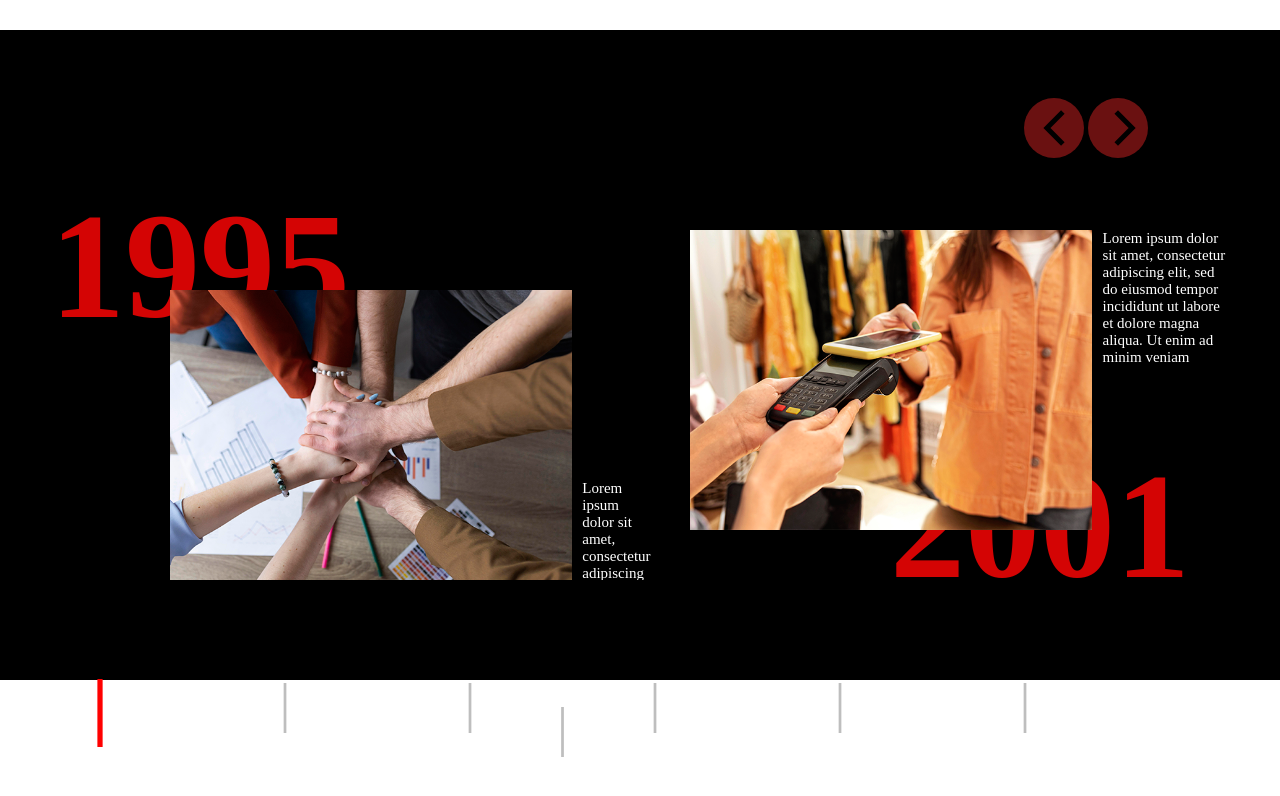
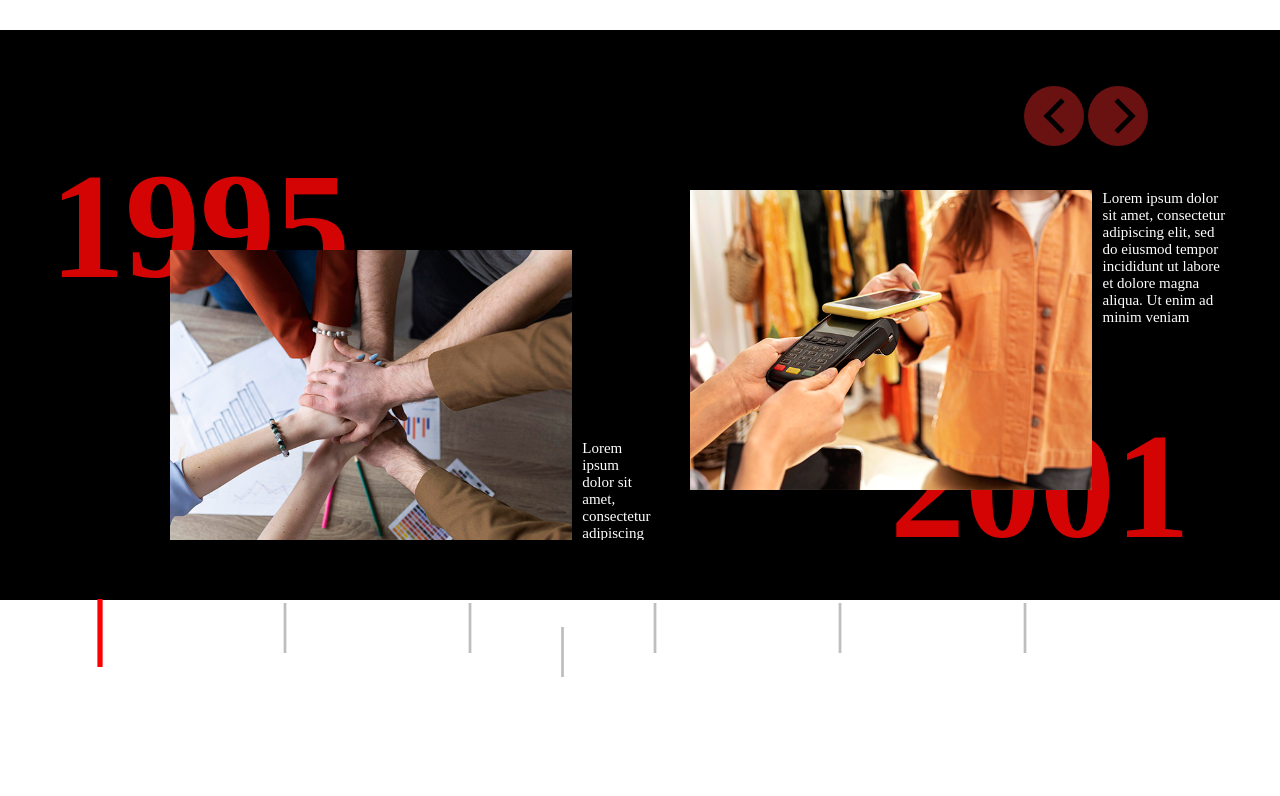
Before and after one commit to Aritri20/slider, a plain HTML site: page index.html in a window 1280 px wide. Drawn offline with nearby package versions, Linux system fonts and the light colour scheme.

Commit message:
Update style.css

```diff
--- a/css/style.css
+++ b/css/style.css
@@ -27,7 +27,7 @@ body
 }
 .main-content{
 	display: flex;
-	padding: 100px 0;
+	padding: 60px 0;
 }
 h2
 {
```
